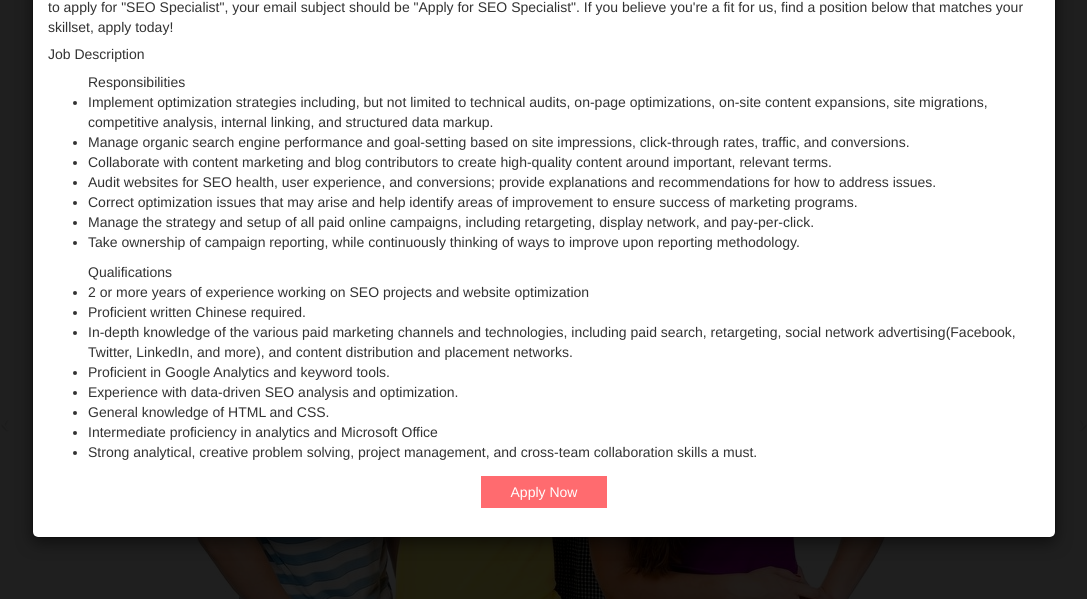
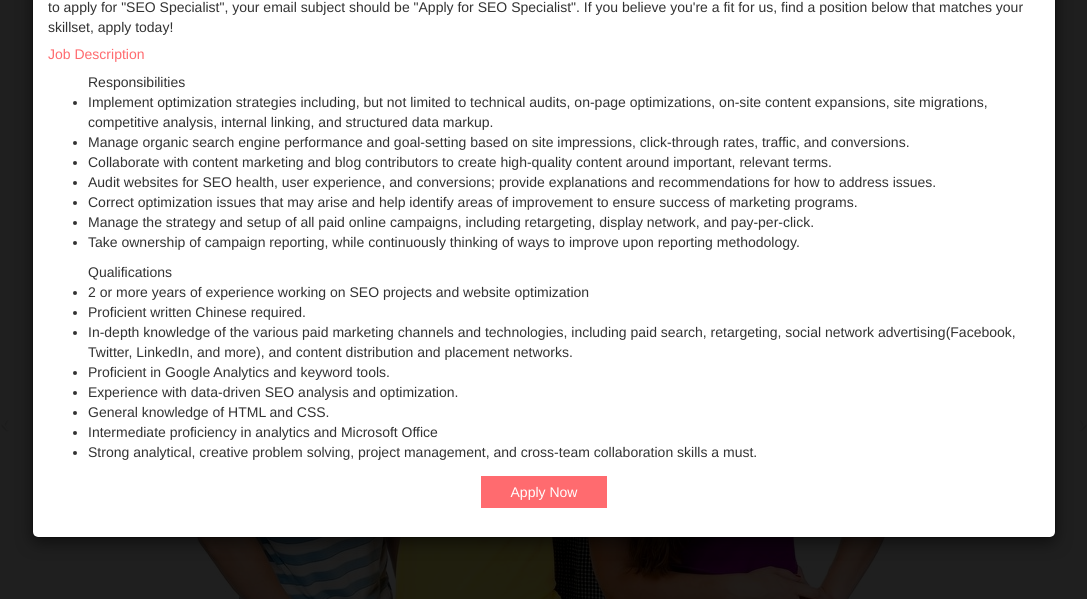
Before and after one commit to xuezhouappdev/knovva, a PHP site: page /career.php in a window 1280 px wide, after a click on "Digital Marketing Specialist – Mandarin Speaker". Shown: the part 201-800 px from the top of the page, without its empty margins (96-1183 px from the left). Run offline with PHP 8.4, Linux system fonts and the light colour scheme; some web fonts are replaced.

Commit message:
updated career page

```diff
--- a/css/career.css
+++ b/css/career.css
@@ -227,6 +227,13 @@ div.panel.panel-danger {
 
 }
 
+.panel-body>div>div.modal-dialog h5 {
+
+    color: #ff6b6f;
+
+
+}
+
 
 .panel-body>div>div.modal-dialog form a {
     background: #3a3a3a;
```
